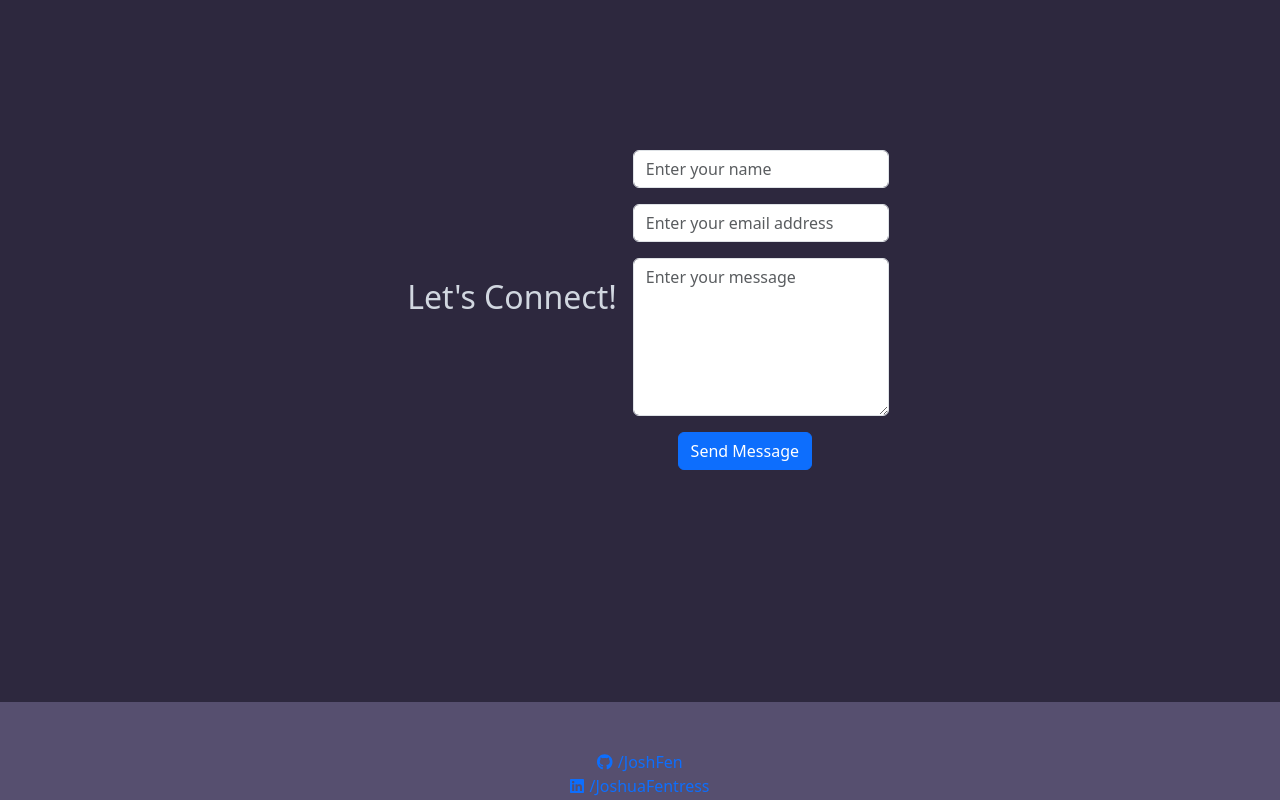
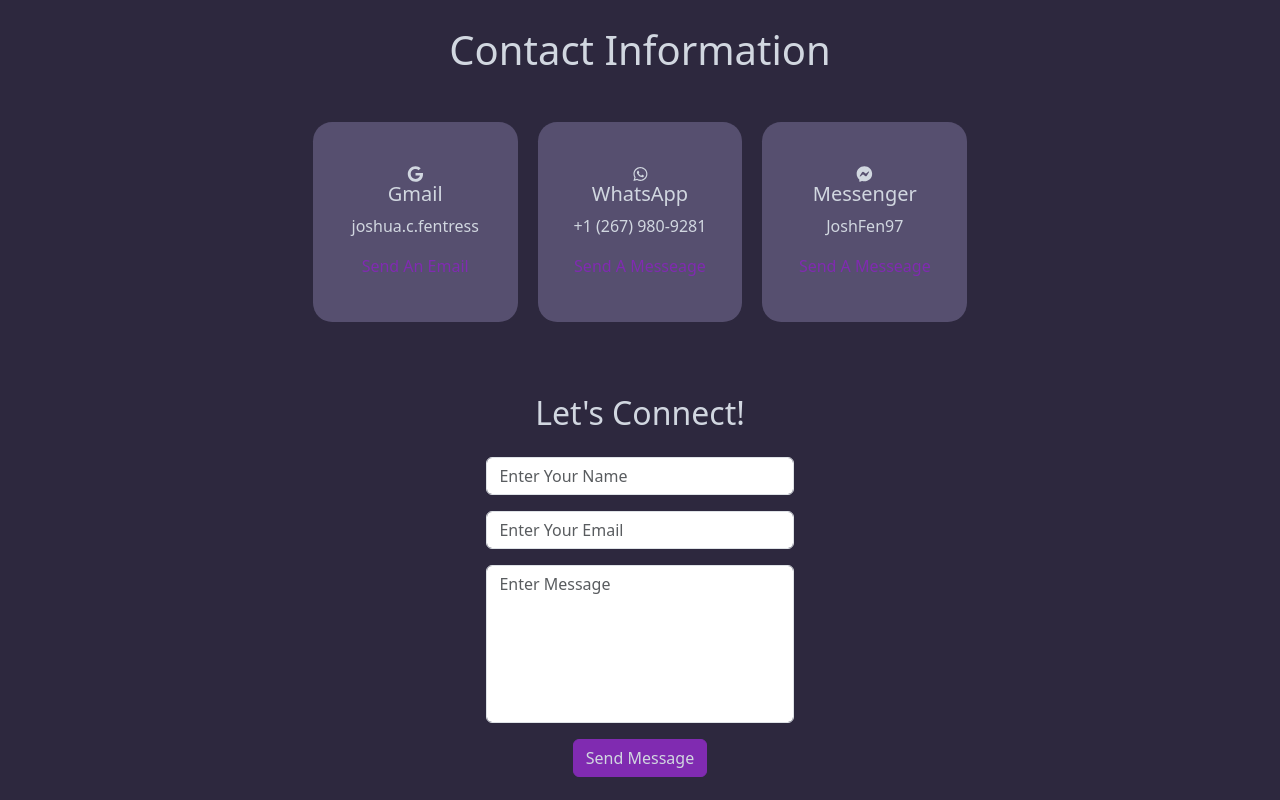
Before and after one commit to JoshFen/ResumeWeb, a React (Vite) app in the folder resume-site/: page / in a window 1280 px wide. Shown: the part 1460-2260 px from the top of the page. Built offline with nearby package versions, Linux system fonts and the light colour scheme.

Commit message:
Contact Me work

```diff
--- a/resume-site/src/App.css
+++ b/resume-site/src/App.css
@@ -1,8 +1,14 @@
+:root {
+  --background: #2d283e;
+  --text: #d1d7e0;
+  --main: #564f6f;
+  --highlight: #a35ccc;
+  --accent: #802bb1;
+}
+
 #root {
   text-align: center;
-
 }
-
 
 @keyframes logo-spin {
   from {
@@ -28,17 +34,24 @@
 }
 
 body {
-  background-color: #2d283e;
-  color: #d1d7e0;
+  background-color: var(--background);
+  color: var(--text);
+}
+/* Styles for all modular containers */
+.cont {
+  margin-top: 20px;
+  margin-bottom: 10px;
+  width: 80%;
+  margin: auto;
 }
 
 /* NavBar.tsx styles */
 .custom-navbar-items {
-  color: #d1d7e0;
+  color: var(--text);
 }
 .custom-navbar-items:hover,
 .custom-navbar-items:active {
-  color: #a35ccc;
+  color: var(--highlight);
 }
 
 /* SocialsTab.tsx styles */
@@ -50,9 +63,9 @@ body {
   transform: translateY(-50%);
 
   /*background-color: #4c495d;*/
-  background-color: #564f6f;
+  background-color: var(--main);
 
-  color: #d1d7e0;
+  color: var(--text);
   display: flex;
   flex-direction: column;
   justify-content: space-between;
@@ -60,15 +73,16 @@ body {
 }
 
 .custom-icons {
-  color: #d1d7e0;
+  color: var(--text);
 }
 
 .custom-icons:hover {
-  color: #a35ccc;
+  color: var(--highlight);
 }
 
+/* Header.tsx styles */
 .header-name {
-  background-color: #802bb1;
+  background-color: var(--accent);
   display: inline-block;
   /*transform: rotate(10deg); /* Adjust the degree of rotation as needed
   z-index: -1;
@@ -86,18 +100,59 @@ body {
 
 /* Contact.tsx stykes */
 .contact-cont {
-  height: 800px;
+  height: 1000px;
+}
+
+.contact-link-cont {
+  display: flex;
+  flex-direction: column;
+  justify-content: center;
+
+  background-color: var(--main);
+  border-radius: 1.2em;
+  height: 200px;
+  width: 20%;
+  margin-left: 10px;
+  margin-right: 10px;
+}
+
+
+.contact-link-cont:hover {
+  border: 5px solid var(--highlight);
+}
+
+.cont-link {
+  text-decoration: none;
+  color:var(--accent);
 }
 
 .contact-form {
-  width: 20%;
+  width: 30%;
+  min-width: 250px;
 }
+
+.form-item {
+  margin: 0;
+}
+
 .form-text {
+  resize: none;
+}
+
+.send-msg-butt {
+  background-color: var(--accent);
+  border-color: var(--accent);
+  color: var(--text);
+}
+
+.send-msg-butt:hover {
+  background-color: var(--highlight);
+  border-color: var(--highlight);
 }
 
 /* Footer.tsx styles */
 .footer {
-  background-color: #564f6f;
+  background-color: var(--main);
   height: 250px;
   width: 100%;
   text-align: center;
--- a/resume-site/src/components/Contact.tsx
+++ b/resume-site/src/components/Contact.tsx
@@ -1,4 +1,5 @@
-import { useState } from "react";
+import { faFacebookMessenger, faGoogle, faWhatsapp } from "@fortawesome/free-brands-svg-icons";
+import { FontAwesomeIcon } from "@fortawesome/react-fontawesome";
 import { Button, Form } from "react-bootstrap";
 
 export default function Contact() {
@@ -9,25 +10,54 @@ export default function Contact() {
         message: string;
     }
 
+    const emailAddress: String = 'joshua.c.fentress@gmail.com';
+
     return (
-        <div className="d-flex justify-content-center align-items-center contact-cont">
+        <div id="contact-me" className="d-flex flex-column justify-content-center contact-cont cont">
+            <h1 className="mb-5">Contact Information</h1>
+            <div className="mb-5 d-flex justify-content-center">
+                <div className="contact-link-cont">
+                    <FontAwesomeIcon icon={faGoogle}/>
+                    <h5>Gmail</h5>
+                    <p>joshua.c.fentress</p>
+                    <a href={`mailto:${emailAddress}`} className="cont-link">Send An Email</a>
+                </div>
+
+                <div className="contact-link-cont">
+                    <FontAwesomeIcon icon={faWhatsapp}/>
+                    <h5>WhatsApp</h5>
+                    <p>+1 (267) 980-9281</p>
+                    <a href="https://wa.me/12679809281" className="cont-link" target="_blank">Send A Messeage</a>
+                </div>
+
+                <div className="contact-link-cont">
+                    <FontAwesomeIcon icon={faFacebookMessenger}/>
+                    <h5>Messenger</h5>
+                    <p>JoshFen97</p>
+                    <a href={"https://m.me/JoshFen97"} className="cont-link" target="_blank">Send A Messeage</a>
+                </div>
+            </div>
+
+            <div className="mt-4">
                 <h2>Let's Connect!</h2>
+                <div className="d-flex justify-content-center align-items-center">
                     <Form className="contact-form">
-                <Form.Group controlId="name">
-                    <Form.Control className="m-3 form-text" type="text" placeholder="Enter your name"/>
+                        <Form.Group controlId="name" className="mt-3 form-item">
+                            <Form.Control className="form-text" type="text" placeholder="Enter Your Name"/>
                         </Form.Group>
 
-                <Form.Group controlId="email">
-                    <Form.Control className="m-3 form-text" type="email" placeholder="Enter your email address"/>
+                        <Form.Group controlId="email" className="mt-3 form-item">
+                            <Form.Control className="form-text" type="email" placeholder="Enter Your Email"/>
                         </Form.Group>
 
-                <Form.Group controlId="message">
-                    <Form.Control className="m-3 form-text" as="textarea" rows={6} placeholder="Enter your message"/>
+                        <Form.Group controlId="message" className="mt-3 form-item">
+                            <Form.Control className="no-resize form-text" as="textarea" rows={6} placeholder="Enter Message"/>
                         </Form.Group>
 
-                <Button variant="primary" type="submit">Send Message</Button>
+                        <Button variant="primary" type="submit" className="mt-3 send-msg-butt">Send Message</Button>
                     </Form>
                 </div>
+            </div>
+        </div>
     )
-
 }
--- a/resume-site/src/components/Header.tsx
+++ b/resume-site/src/components/Header.tsx
@@ -3,7 +3,7 @@ import { Container } from "react-bootstrap"
 function Header() {
 
     return (
-    <div className="header-cont">
+    <div className="header-cont cont">
         <div className="header-name">
             <h1 className="rounded-2">Joshua Fentress</h1>
         </div>
--- a/resume-site/src/components/SocialsTab.tsx
+++ b/resume-site/src/components/SocialsTab.tsx
@@ -9,7 +9,7 @@ export default function SocialsTab() {
             <ul className='list-unstyled mb-auto'>
                 <li> <a href="https://www.linkedin.com/in/joshuafentress/" target='_blank'> <FontAwesomeIcon className='fs-3 m-2 custom-icons' icon={faLinkedin}/> </a> </li>
                 <li> <a href="https://github.com/JoshFen" target='_blank'> <FontAwesomeIcon className='fs-3 m-2 custom-icons' icon={faGithub}/> </a> </li>
-                <li> <a href="#email-me"> <FontAwesomeIcon className='fs-3 m-2 custom-icons' icon={faEnvelope}/> </a> </li>
+                <li> <a href="#contact-me"> <FontAwesomeIcon className='fs-3 m-2 custom-icons' icon={faEnvelope}/> </a> </li>
             </ul>
         </div>
     )
```
Lines whose indentation alone changed are shown as unchanged.
